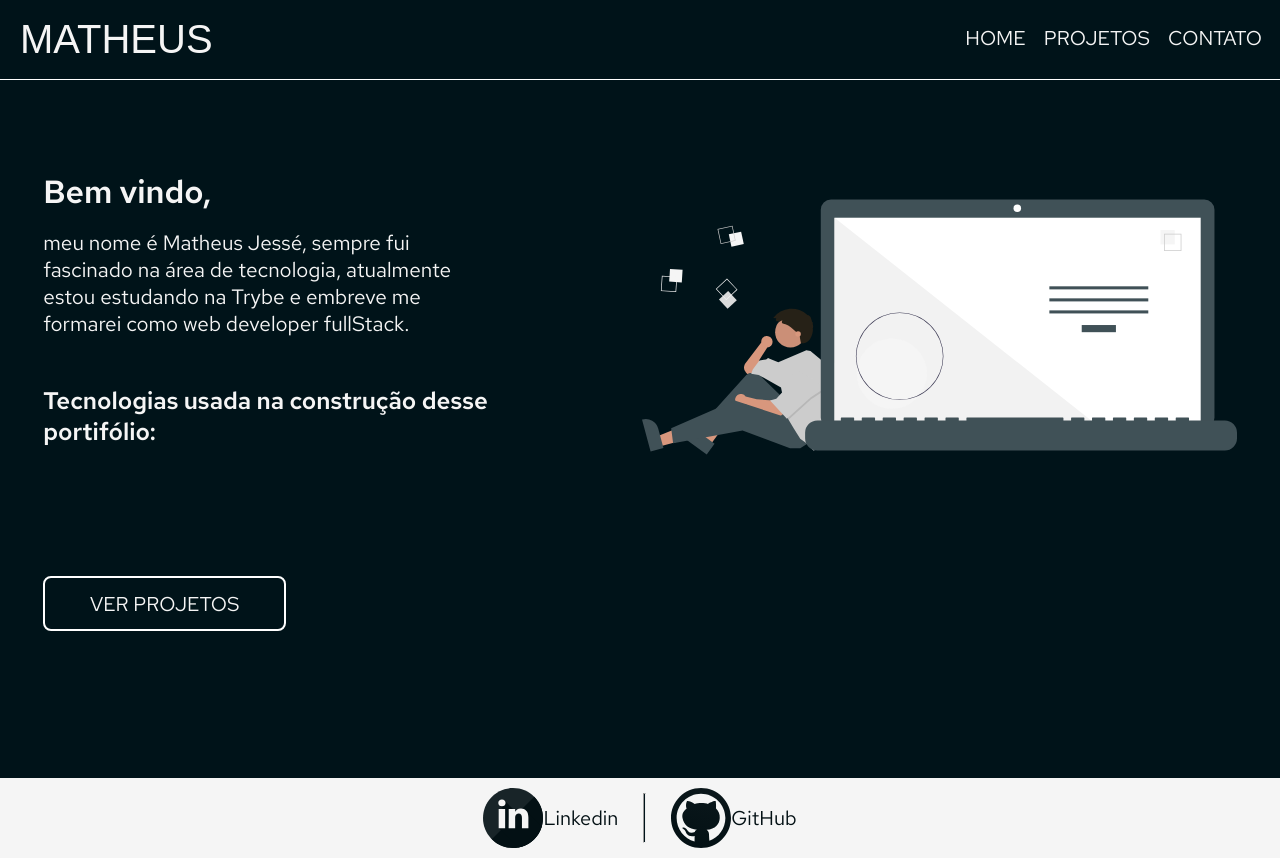
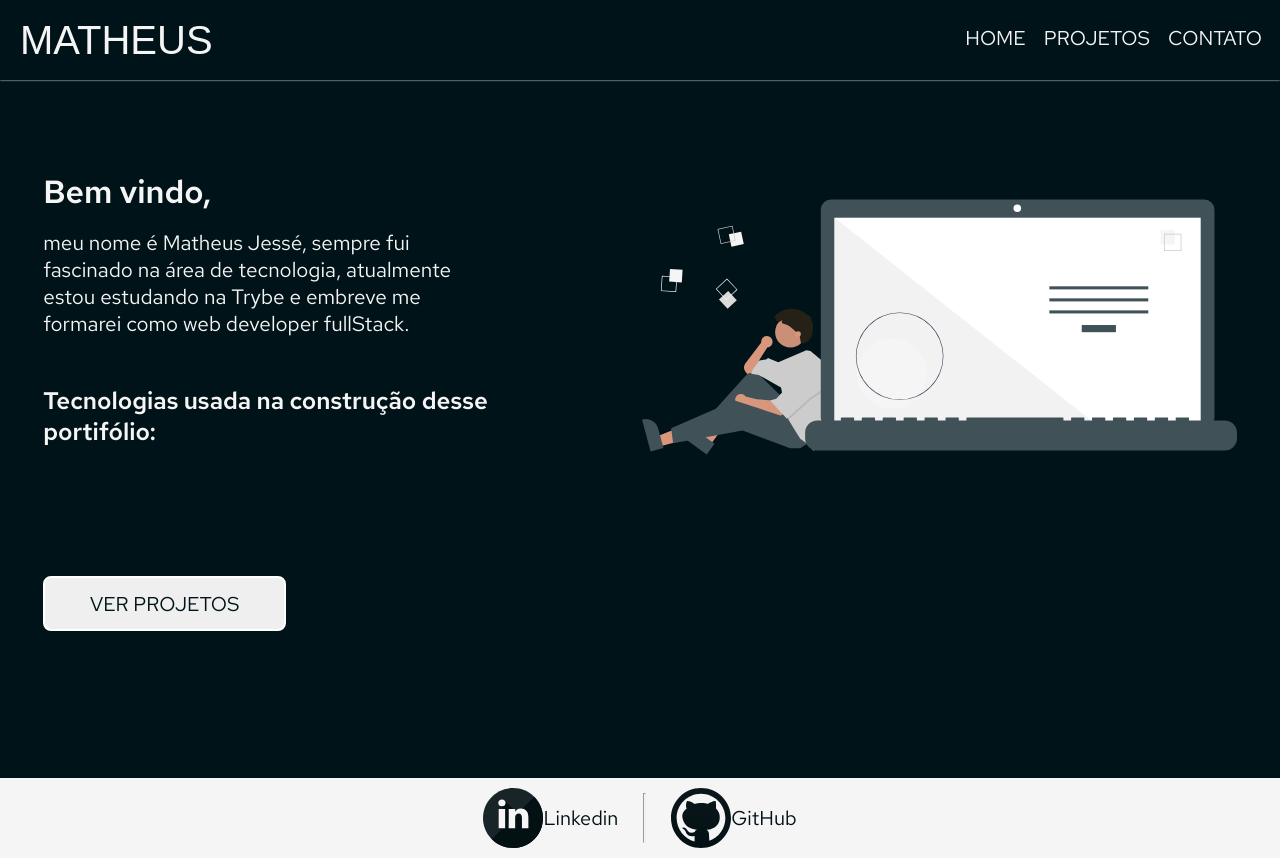
Before and after one commit to matheusjesse/portifolio-matheus-jesse, a React (Create React App) app: page / in a window 1280 px wide. Built offline with nearby package versions, Linux system fonts and the light colour scheme; some icons are missing; a web font is replaced by a local one.

Commit message:
alterando background do body e mudando a border para box-shadow

```diff
--- a/src/componentes/Header/style.js
+++ b/src/componentes/Header/style.js
@@ -11,8 +11,7 @@ const HeaderContainer = styled.header`
     top: 0;
     left: 0;
     right: 0;
-    border-bottom: 1px solid white;
-    background-color: #001319;
+    box-shadow: 0px 0px 2px 0px white;
   }
 
   p{
@@ -35,7 +34,7 @@ const HeaderContainer = styled.header`
   }
 
   li:hover {
-    border-bottom: 2px solid #00476D;
+    box-shadow: 0 4px 2px -3px white;
   }
 
 `;
--- a/src/styles/HomeContainer.js
+++ b/src/styles/HomeContainer.js
@@ -1,6 +1,8 @@
 import styled from 'styled-components';
 
 export const HomeContainer = styled.div`
+
+height: 100%;
 
 ul {
   display: flex;
@@ -50,13 +52,13 @@ h2 {
   width: 40%;
 }
 
-
 button {
   width: 243px;
   height: 55px;
   border-radius: 8px;
   border: 2px solid white;
   font-size: 20px;
+  color: #001319;
 }
 
 button:hover {
--- a/src/styles/global.js
+++ b/src/styles/global.js
@@ -8,7 +8,11 @@ const GlobalStyle = createGlobalStyle`
     padding: 0;
     color: #F5F5F5;
     font-family: 'Red Hat Text', sans-serif;
-    background-color:#001319 ;
   }
+
+  body {
+    background-color: #001319;
+  }
+
 `;
 export default GlobalStyle;
```
